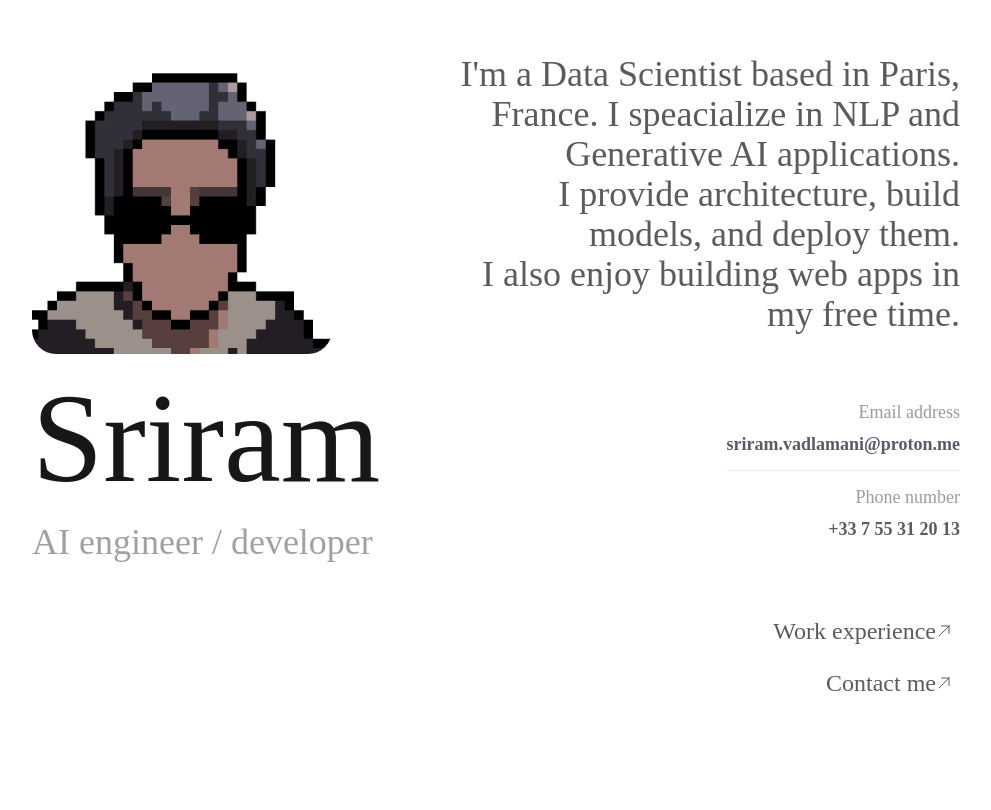
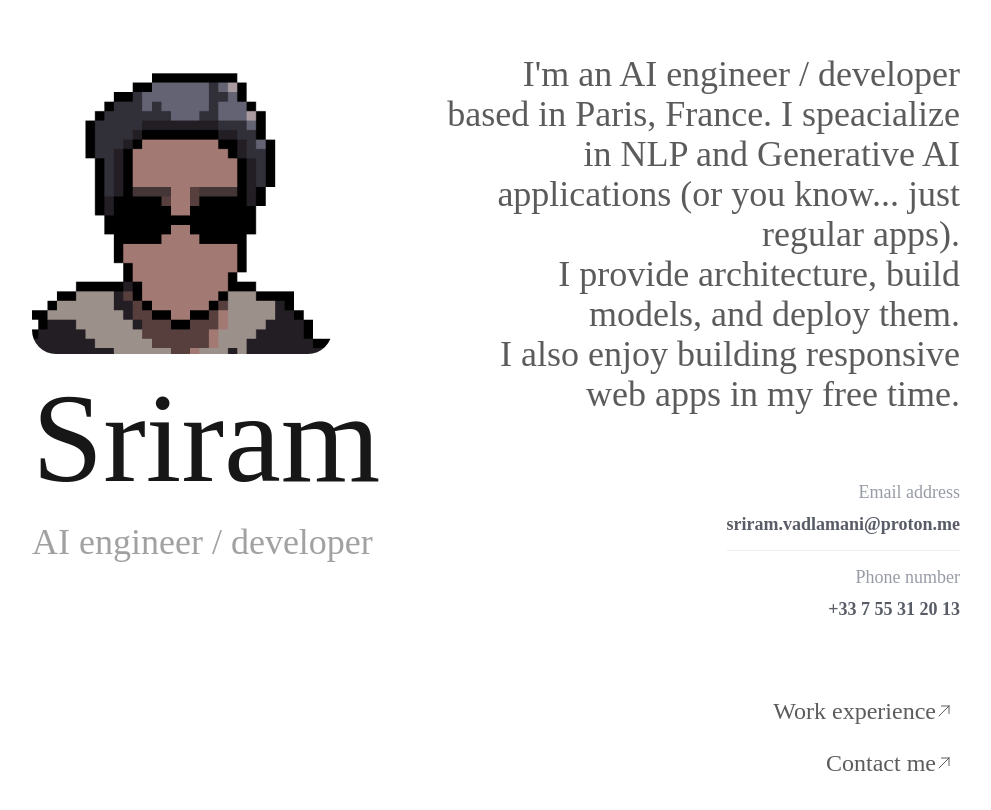
Before and after one commit to softmaxer/softmaxer.github.io, a Next.js app: page / in a window 1280 px wide. Shown: the part 122-932 px from the top of the page, without its empty margins (144-1135 px from the left). Built offline with nearby package versions, Linux system fonts and the light colour scheme; a web font is replaced by a local one.

Commit message:
Change description

```diff
--- a/app/page.tsx
+++ b/app/page.tsx
@@ -35,10 +35,11 @@ export default function Home() {
         className={`${taglineIsVisible ? "opacity-70" : "opacity-0"} ease-in duration-1000 font-solanelLight flex flex-col justify-start items-end gap-12 md:gap-24 lg:gap-16`}
       >
         <p className={`text-right text-2xl md:text-2xl lg:text-4xl`}>
-          I&apos;m a Data Scientist based in Paris, France. I speacialize in NLP
-          and Generative AI applications.
+          I&apos;m an AI engineer / developer based in Paris, France. I
+          speacialize in NLP and Generative AI applications (or you know... just
+          regular apps).
           <br />I provide architecture, build models, and deploy them.
-          <br />I also enjoy building web apps in my free time.
+          <br />I also enjoy building responsive web apps in my free time.
         </p>
 
         <dl className="max-w-md text-gray-900 divide-y divide-gray-200 dark:text-white dark:divide-gray-700">
```
